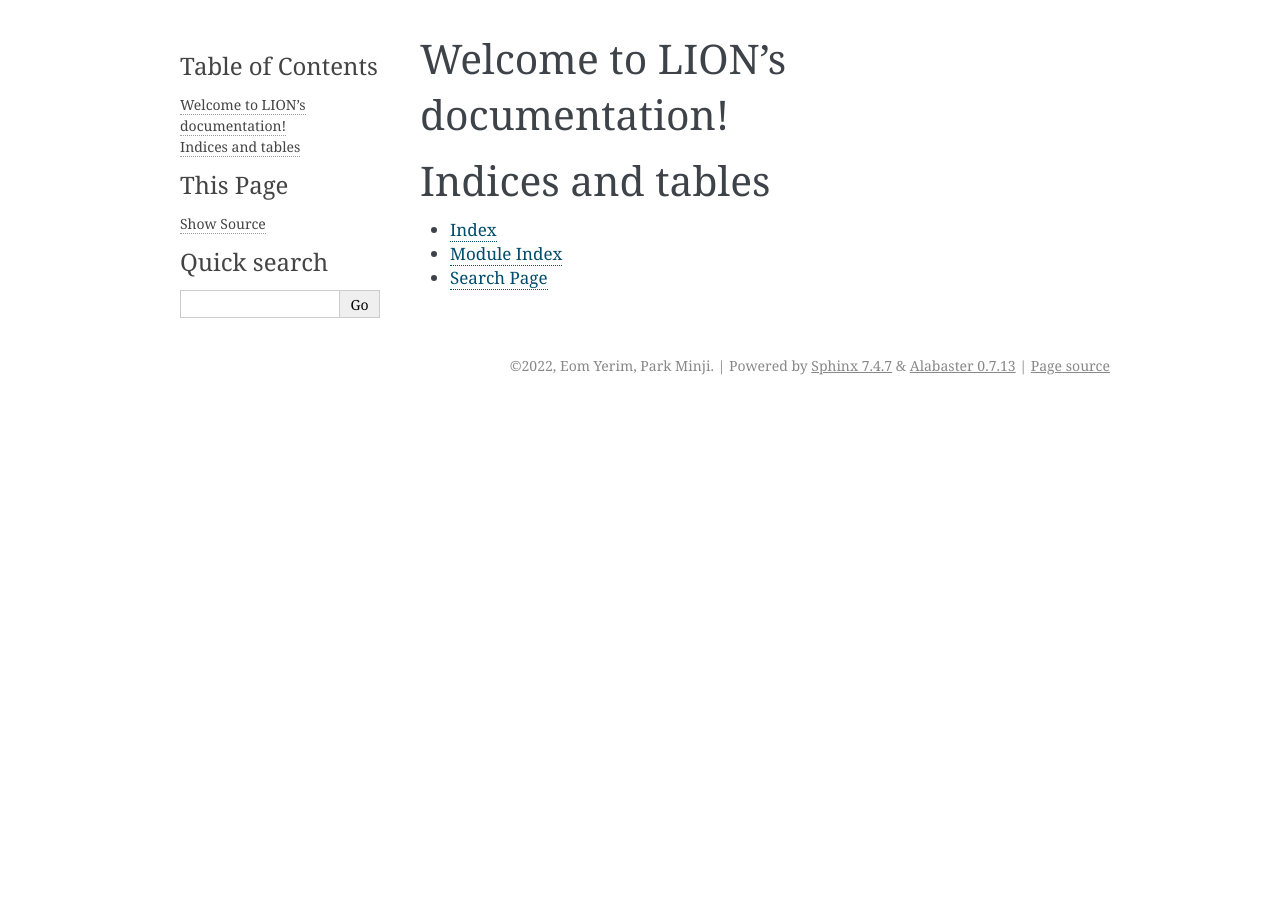
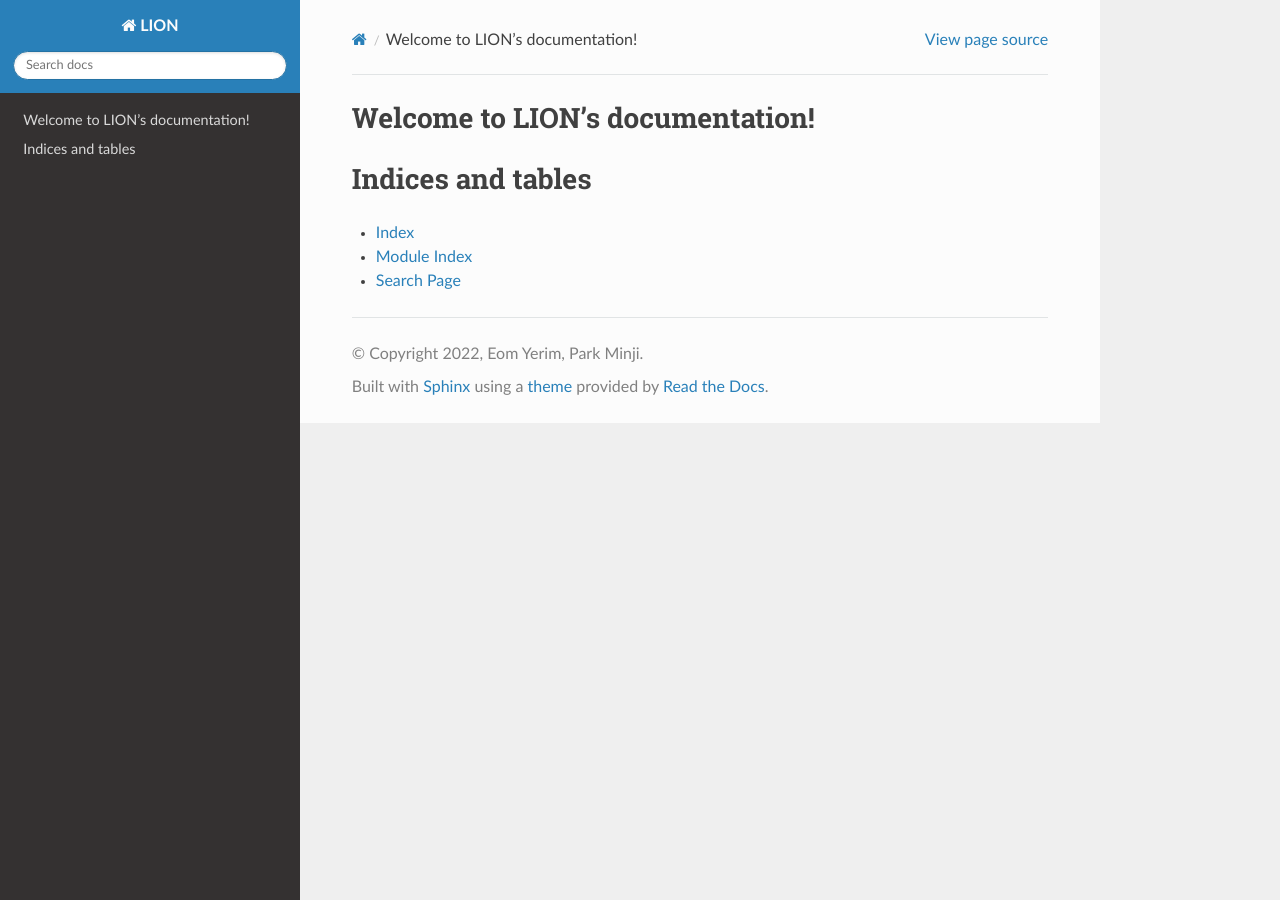
Before and after one commit to Mindlestick/KUBESIoT, a Sphinx documentation site: the page built from docs/source/index.rst, in a window 1280 px wide. Built offline with Sphinx 7.4.7 and the Read the Docs theme 2.0.0, drawn with Linux system fonts in a browser that asks for light colours.

Commit message:
rtd-theme

```diff
--- a/docs/source/conf.py
+++ b/docs/source/conf.py
@@ -41,13 +41,14 @@ templates_path = ['_templates']
 # This pattern also affects html_static_path and html_extra_path.
 exclude_patterns = []
 
-
 # -- Options for HTML output -------------------------------------------------
 
 # The theme to use for HTML and HTML Help pages.  See the documentation for
 # a list of builtin themes.
 #
-html_theme = 'alabaster'
+
+html_theme = 'sphinx_rtd_theme' #테마설정
+#html_theme = 'alabaster'
 
 # Add any paths that contain custom static files (such as style sheets) here,
 # relative to this directory. They are copied after the builtin static files,
```
